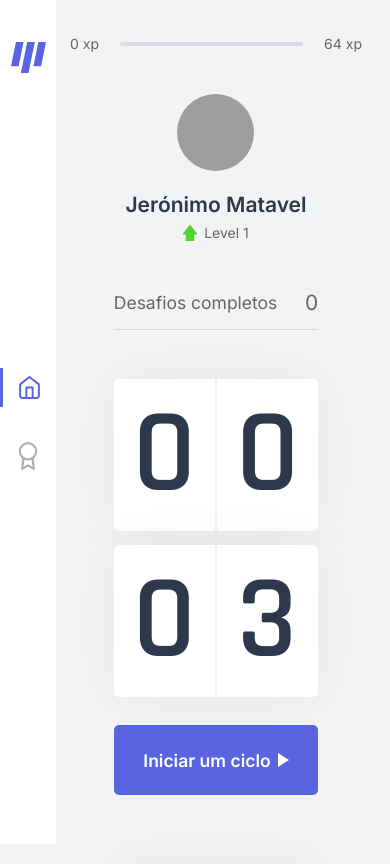
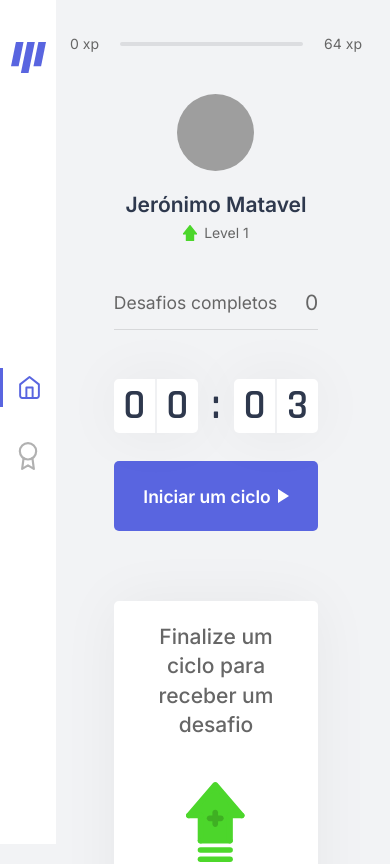
Before and after one commit to Jeronimo-MZ/nlw4-react, a Next.js app: page / in a window 390 px wide. Shown: the top 864 px of the page. Built offline with nearby package versions, Linux system fonts and the light colour scheme; grey boxes are pictures that could not be loaded.

Commit message:
update countdown

```diff
--- a/src/styles/components/Countdown.module.css
+++ b/src/styles/components/Countdown.module.css
@@ -97,16 +97,33 @@
     height: 1.2rem;
 }
 
-@media (max-width: 530px) {
+@media (max-width: 572px) {
+
+    .countdownContainer  span{
+        font-size: 5rem;
+        padding: 0 .5rem;
+    }
+
+    .countdownContainer div {
+        min-width: initial;
+        width: 100%;
+    }
+}
+
+@media (max-width: 450px) {
+    .countdownContainer  span{
+        font-size: 3rem;
+        padding: 0 .5rem;
+    }
+}
+
+@media (max-width: 370px) {
     .countdownContainer {
+        display: flex;
         flex-direction: column;
         gap: 1rem;
     }
     .countdownContainer > span {
         display: none;
     }
-
-    .countdownContainer div {
-        width: 100%;
-    }
 }
```
